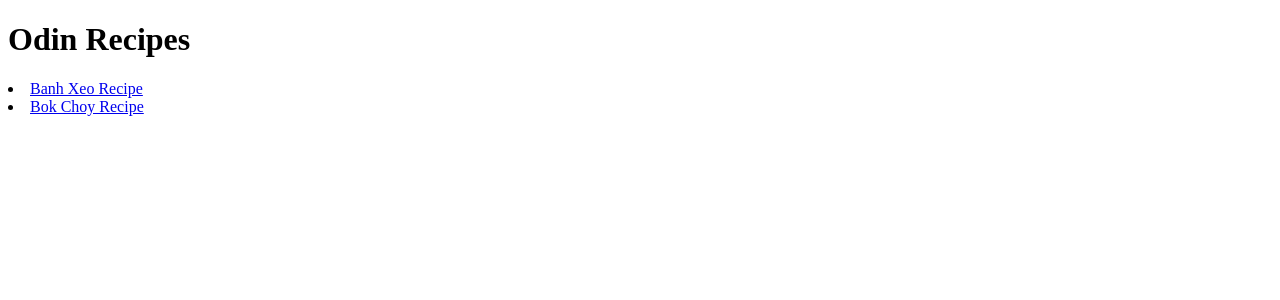
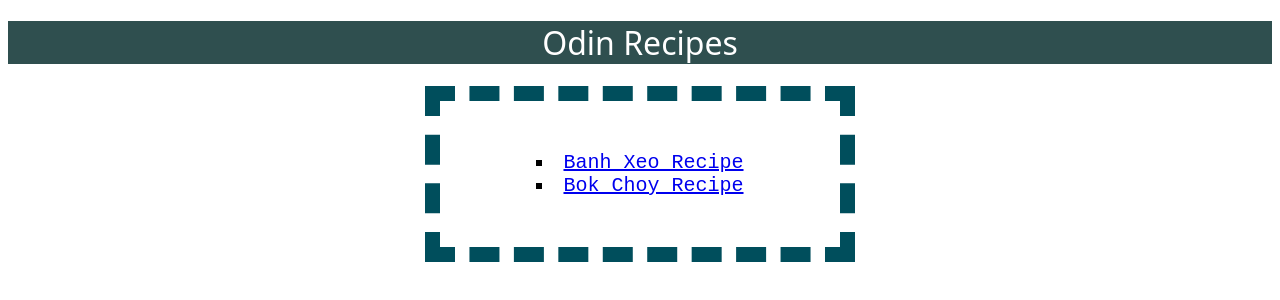
Before and after one commit to Chris-Vuong/odin-recipes, a plain HTML site: page index.html in a window 1280 px wide. Drawn offline with Linux system fonts and the light colour scheme.

Commit message:
added css styling to home page

```diff
--- a/index.html
+++ b/index.html
@@ -2,11 +2,14 @@
 <html lang="en">
 <head>
   <meta charset="UTF-8">
+  <link rel="stylesheet" href="style.css">
   <title>Odin Recipes</title>
 </head>
 <body>
-  <h1>Odin Recipes</h1>
-  <li><a href="recipes/banhxeo.html">Banh Xeo Recipe</a></li>
-  <li><a href="recipes/bokchoy.html">Bok Choy Recipe</a></li>
+  <h1 id="title">Odin Recipes</h1>
+  <div class="list">
+    <li class="list child"><a href="recipes/banhxeo.html">Banh Xeo Recipe</a></li>
+    <li class="list child"><a href="recipes/bokchoy.html">Bok Choy Recipe</a></li>
+  </div>
 </body>
 </html>
--- /dev/null
+++ b/style.css
@@ -0,0 +1,22 @@
+#title {
+  font-family: system-ui, -apple-system, BlinkMacSystemFont, 'Segoe UI', Roboto, Oxygen, Ubuntu, Cantarell, 'Open Sans', 'Helvetica Neue', sans-serif;
+  color:white;
+  background-color:darkslategrey;
+  text-align: center;
+  font-weight: 400;
+}
+
+div {
+  width: 300px;
+  border: 15px dashed rgb(0, 78, 92);
+  padding: 50px;
+  margin-left: auto;
+  margin-right: auto;
+}
+
+div.list {
+  font-family:'Courier New', Courier, monospace;
+  font-size: 20px;
+  text-align: center;
+  list-style-type: square;
+}
```
